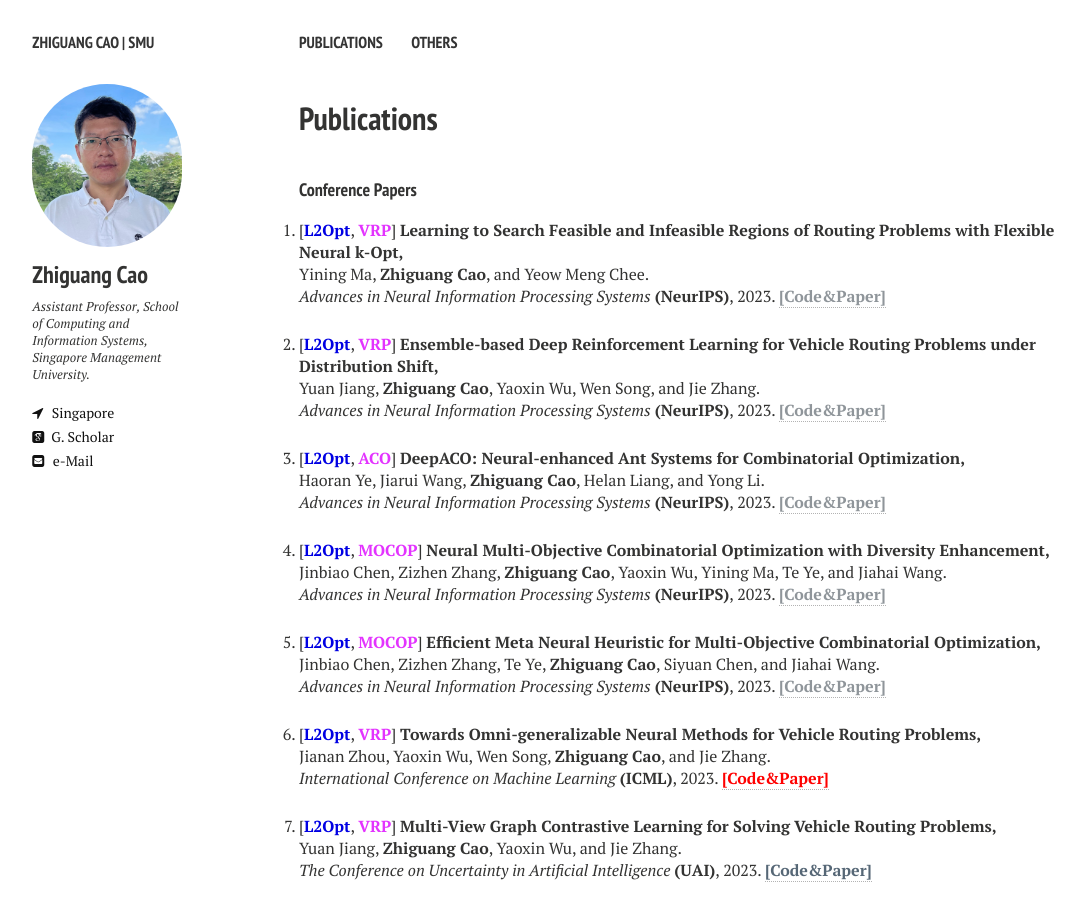
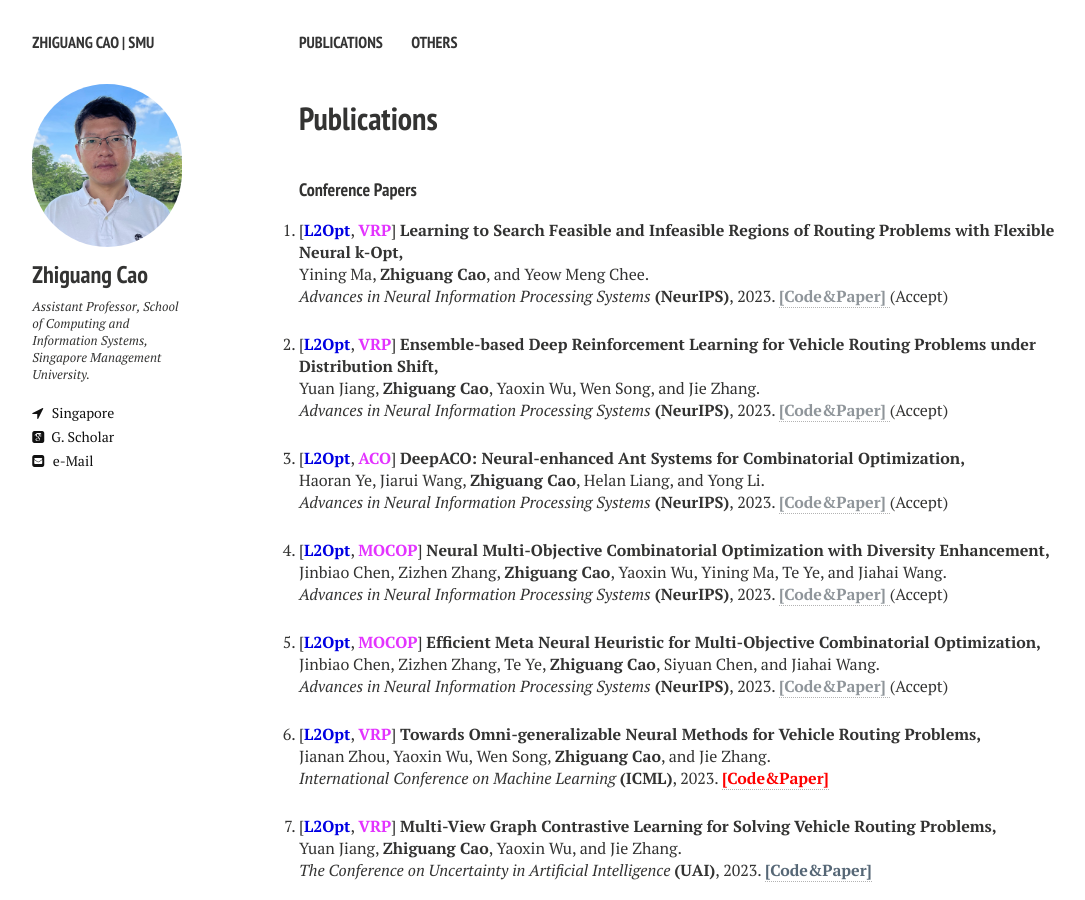
Before and after one commit to zhiguangcaosg/zhiguangcaosg.github.io, a Jekyll site: the page built from publications.md, in a window 1280 px wide and 900 px high. Shown: the whole window, without its empty margins (21-1106 px from the left). Built offline with Jekyll 4.4.1, drawn with Linux system fonts in a browser that asks for light colours; nearby versions of some CDN libraries.

Commit message:
Update publications.html

```diff
--- a/_layouts/publications.html
+++ b/_layouts/publications.html
@@ -94,7 +94,7 @@ div.bibtex pre { font-size: 75%; overflow: auto;  width: 100%; padding: 0em 0em;
 <p>
 [<font color="#0000E3"><b>L2Opt</b></font>, <font color="#E333FF"><b>VRP</b></font>] <b>Learning to Search Feasible and Infeasible Regions of Routing Problems with Flexible Neural k-Opt,</b>
 <br> Yining Ma,  <b>Zhiguang Cao</b>, and Yeow Meng Chee.<br>
-<i>Advances in Neural Information Processing Systems</i> <b>(NeurIPS)</b>, 2023. <a href="https://zhiguangcaosg.github.io/publications/"> <font color="#8F959A"><b>[Code&Paper]</b> </font></a>
+<i>Advances in Neural Information Processing Systems</i> <b>(NeurIPS)</b>, 2023. <a href="https://zhiguangcaosg.github.io/publications/"> <font color="#8F959A"><b>[Code&Paper]</b> </font></a> (Accept)
 </p>
 </li>
 
@@ -102,7 +102,7 @@ div.bibtex pre { font-size: 75%; overflow: auto;  width: 100%; padding: 0em 0em;
 <p>
 [<font color="#0000E3"><b>L2Opt</b></font>, <font color="#E333FF"><b>VRP</b></font>] <b>Ensemble-based Deep Reinforcement Learning for Vehicle Routing Problems under Distribution Shift,</b>
 <br> Yuan Jiang,  <b>Zhiguang Cao</b>, Yaoxin Wu, Wen Song, and Jie Zhang.<br>
-<i>Advances in Neural Information Processing Systems</i> <b>(NeurIPS)</b>, 2023. <a href="https://zhiguangcaosg.github.io/publications/"> <font color="#8F959A"><b>[Code&Paper]</b> </font></a>
+<i>Advances in Neural Information Processing Systems</i> <b>(NeurIPS)</b>, 2023. <a href="https://zhiguangcaosg.github.io/publications/"> <font color="#8F959A"><b>[Code&Paper]</b> </font></a> (Accept)
 </p>
 </li>
 
@@ -110,7 +110,7 @@ div.bibtex pre { font-size: 75%; overflow: auto;  width: 100%; padding: 0em 0em;
 <p>
 [<font color="#0000E3"><b>L2Opt</b></font>, <font color="#E333FF"><b>ACO</b></font>] <b>DeepACO: Neural-enhanced Ant Systems for Combinatorial Optimization,</b>
 <br> Haoran Ye, Jiarui Wang, <b>Zhiguang Cao</b>, Helan Liang, and Yong Li.<br>
-<i>Advances in Neural Information Processing Systems</i> <b>(NeurIPS)</b>, 2023. <a href="https://zhiguangcaosg.github.io/publications/"> <font color="#8F959A"><b>[Code&Paper]</b> </font></a>
+<i>Advances in Neural Information Processing Systems</i> <b>(NeurIPS)</b>, 2023. <a href="https://zhiguangcaosg.github.io/publications/"> <font color="#8F959A"><b>[Code&Paper]</b> </font></a> (Accept)
 </p>
 </li>
 
@@ -118,7 +118,7 @@ div.bibtex pre { font-size: 75%; overflow: auto;  width: 100%; padding: 0em 0em;
 <p>
 [<font color="#0000E3"><b>L2Opt</b></font>, <font color="#E333FF"><b>MOCOP</b></font>] <b>Neural Multi-Objective Combinatorial Optimization with Diversity Enhancement,</b>
 <br> Jinbiao Chen, Zizhen Zhang, <b>Zhiguang Cao</b>, Yaoxin Wu, Yining Ma, Te Ye, and Jiahai Wang.<br>
-<i>Advances in Neural Information Processing Systems</i> <b>(NeurIPS)</b>, 2023. <a href="https://zhiguangcaosg.github.io/publications/"> <font color="#8F959A"><b>[Code&Paper]</b> </font></a>
+<i>Advances in Neural Information Processing Systems</i> <b>(NeurIPS)</b>, 2023. <a href="https://zhiguangcaosg.github.io/publications/"> <font color="#8F959A"><b>[Code&Paper]</b> </font></a> (Accept)
 </p>
 </li>
 
@@ -126,7 +126,7 @@ div.bibtex pre { font-size: 75%; overflow: auto;  width: 100%; padding: 0em 0em;
 <p>
 [<font color="#0000E3"><b>L2Opt</b></font>, <font color="#E333FF"><b>MOCOP</b></font>] <b>Efficient Meta Neural Heuristic for Multi-Objective Combinatorial Optimization,</b>
 <br> Jinbiao Chen, Zizhen Zhang, Te Ye, <b>Zhiguang Cao</b>, Siyuan Chen, and Jiahai Wang.<br>
-<i>Advances in Neural Information Processing Systems</i> <b>(NeurIPS)</b>, 2023. <a href="https://zhiguangcaosg.github.io/publications/"> <font color="#8F959A"><b>[Code&Paper]</b> </font></a>
+<i>Advances in Neural Information Processing Systems</i> <b>(NeurIPS)</b>, 2023. <a href="https://zhiguangcaosg.github.io/publications/"> <font color="#8F959A"><b>[Code&Paper]</b> </font></a> (Accept)
 </p>
 </li>
 
@@ -135,7 +135,7 @@ div.bibtex pre { font-size: 75%; overflow: auto;  width: 100%; padding: 0em 0em;
 <p>
 [<font color="#0000E3"><b>L2Opt</b></font>, <font color="#E333FF"><b>Benchmark</b></font>] <b>MetaBox: A Benchmark Platform for Meta-Black-Box Optimization with Reinforcement Learning,</b>
 <br> Zeyuan Ma, Hongshu Guo, Jiacheng Chen, Zhenrui Li, Guojun Peng, Yue-Jiao Gong, Yining Ma, and <b>Zhiguang Cao</b>.<br>
-<i>Advances in Neural Information Processing Systems</i> <b>(NeurIPS)</b>, 2023. <a href="https://zhiguangcaosg.github.io/publications/"> <font color="#8F959A"><b>[Code&Paper]</b> </font></a>
+<i>Advances in Neural Information Processing Systems</i> <b>(NeurIPS)</b>, 2023. <a href="https://zhiguangcaosg.github.io/publications/"> <font color="#8F959A"><b>[Code&Paper]</b> </font></a> (Accept)
 </p>
 </li>
 -->
```
